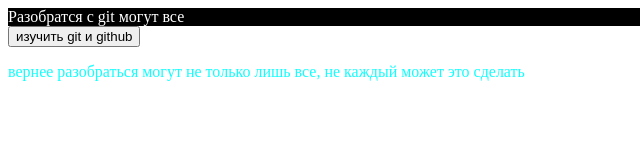
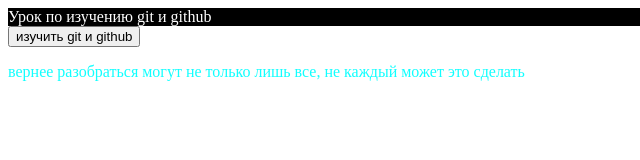
Before and after one commit to Orelovich/study_JS, a plain HTML site: page index.html in a window 1280 px wide. Shown: the full height of the page, 0-640 px from the left. Drawn offline with Linux system fonts and the light colour scheme.

Commit message:
изменил текст в блоке

```diff
--- a/index.html
+++ b/index.html
@@ -11,7 +11,7 @@
 
 <body>
 
-    <div class="block">Разобратся с git могут все</div>
+    <div class="block">Урок по изучению git и github </div>
 
     <button id="github">изучить git и github</button>
 
```
